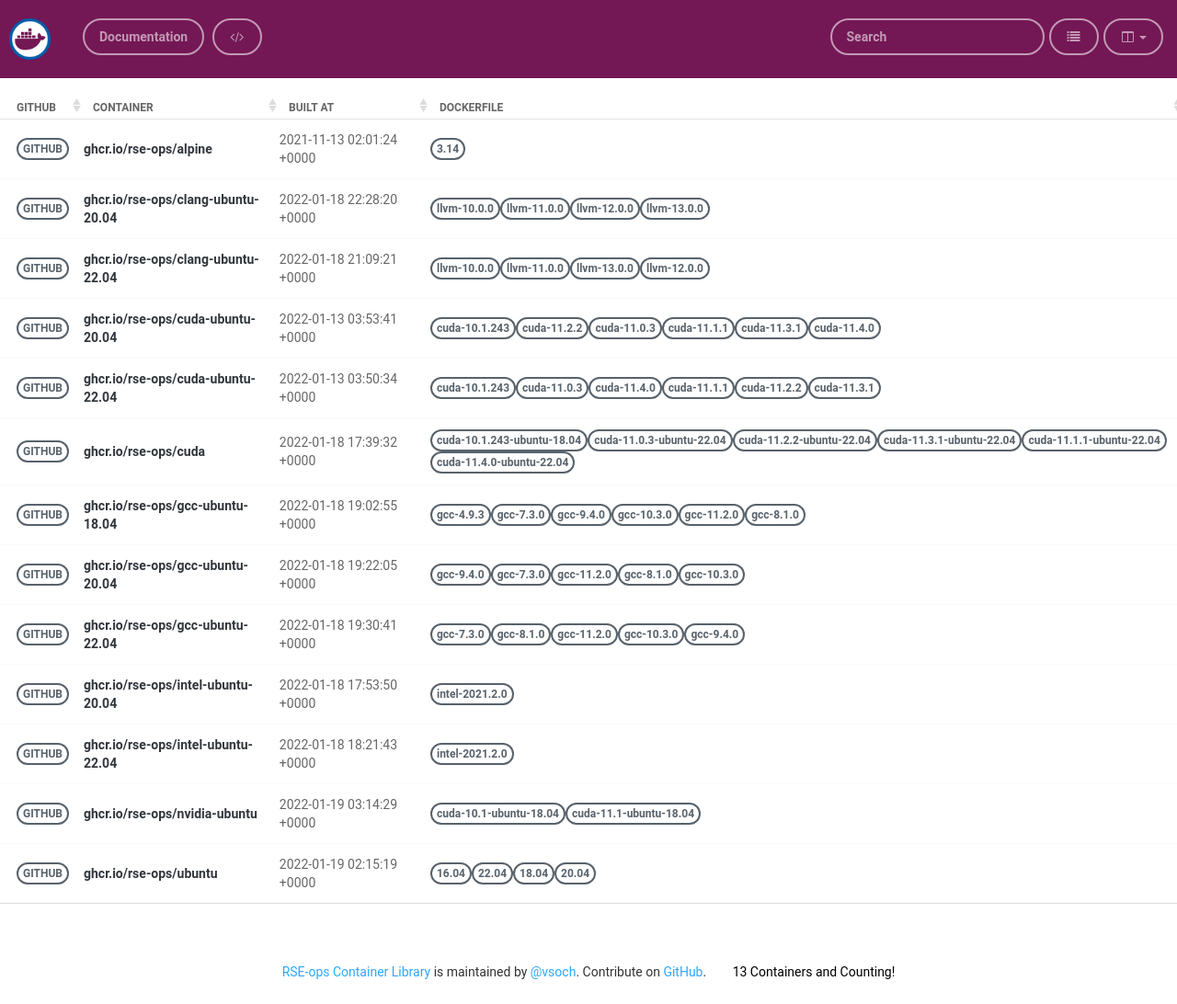
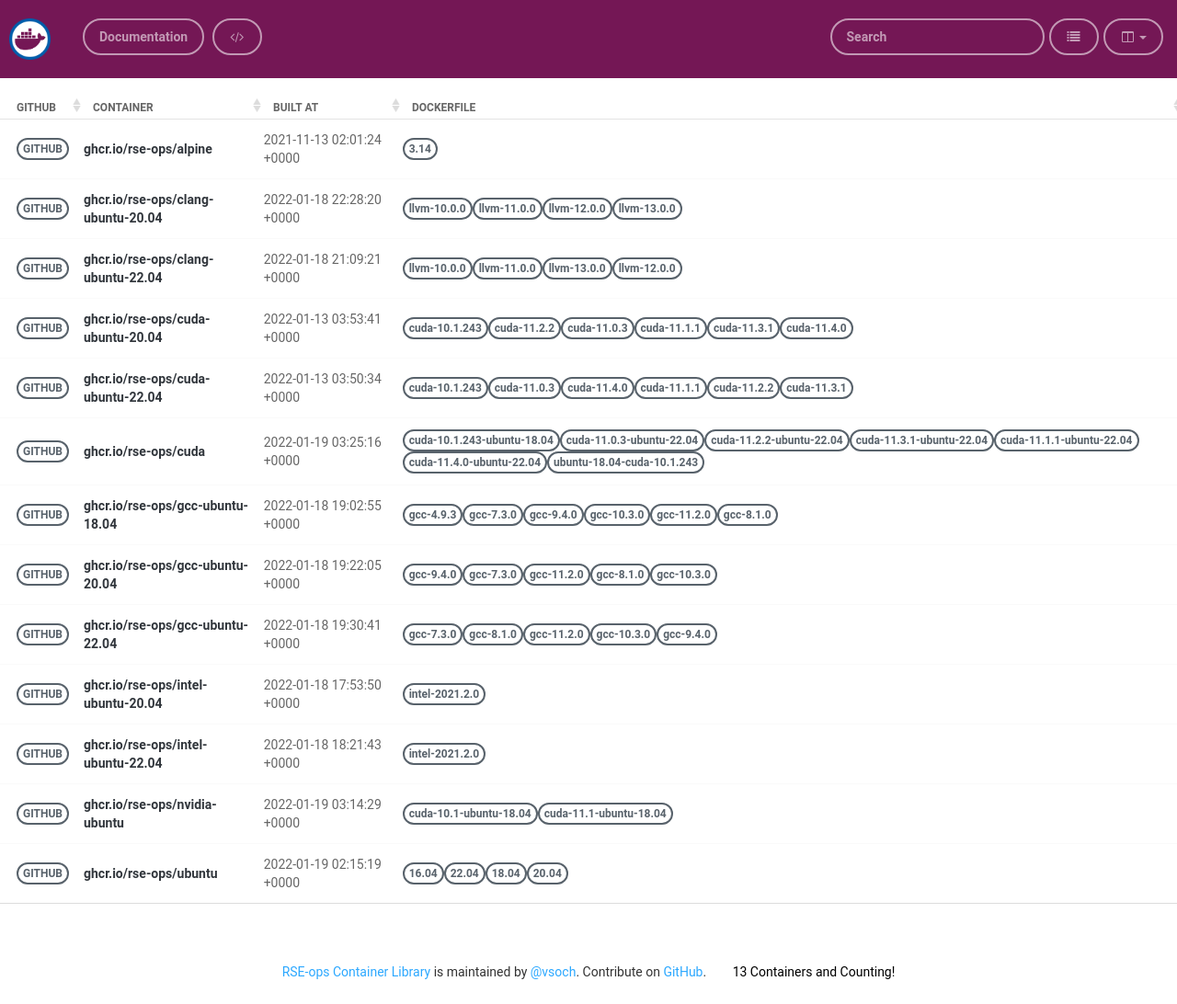
Before and after one commit to rse-ops/docker-images, a Jekyll site: the page built from pages/index.md, in a window 1280 px wide. Shown: the whole page at 92% size. Built offline with Jekyll 4.4.1, drawn with Linux system fonts in a browser that asks for light colours; nearby versions of some CDN libraries.

Commit message:
Automated push to update library 2022-01-19

```diff
--- a/_library/ghcr.io-rse-ops-cuda.md
+++ b/_library/ghcr.io-rse-ops-cuda.md
@@ -1,7 +1,7 @@
 ---
 layout: container
 name: ghcr.io/rse-ops/cuda
-updated_at: 2022-01-18 17:39:32.037951
+updated_at: 2022-01-19 03:25:16.002617
 
 
 container_url: https://github.com/orgs/rse-ops/packages/container/package/cuda
@@ -24,5 +24,8 @@ versions:
  - tag: cuda-11.4.0-ubuntu-22.04
    dockerfile: https://github.com/rse-ops/docker-images/blob/main/ubuntu/cuda/Dockerfile
    manifest: https://crane.ggcr.dev/manifest/ghcr.io/rse-ops/cuda:cuda-11.4.0-ubuntu-22.04
+ - tag: ubuntu-18.04-cuda-10.1.243
+   dockerfile: https://github.com/rse-ops/docker-images/blob/main/ubuntu/cuda/Dockerfile
+   manifest: https://crane.ggcr.dev/manifest/ghcr.io/rse-ops/cuda:ubuntu-18.04-cuda-10.1.243
 
 ---
```
